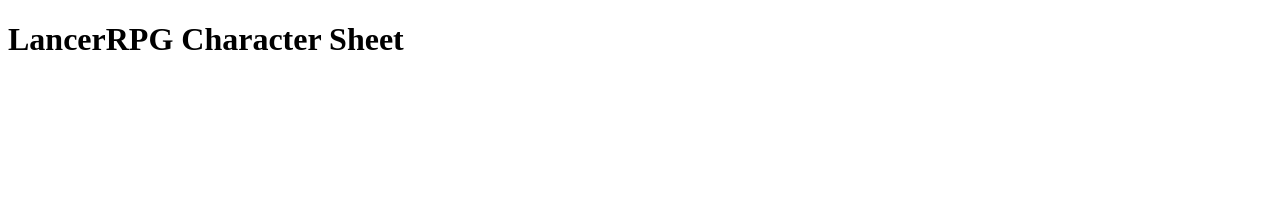
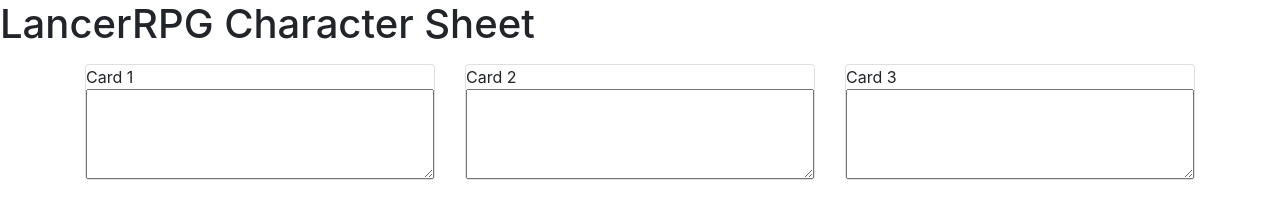
Before and after one commit to OswfO/OswfO.github.io, a plain HTML site: page LancerRPG/index.html in a window 1280 px wide. Drawn offline with nearby package versions, Linux system fonts and the light colour scheme.

Commit message:
Update index.html

```diff
--- a/LancerRPG/index.html
+++ b/LancerRPG/index.html
@@ -1,14 +1,42 @@
 <!DOCTYPE html>
 <html>
 <head>
-  <link rel="stylesheet" href="style.css">
+  <meta charset="UTF-8">
+  <meta name="viewport" content="width=device-width, initial-scale=1">
+  <title>LancerRPG Character Sheet</title>
+  <link rel="stylesheet" type="text/css" href="style.css">
+  <script src="https://cdn.jsdelivr.net/npm/sortablejs@1.13.0/Sortable.min.js"></script>
+  <link rel="stylesheet" href="https://stackpath.bootstrapcdn.com/bootstrap/4.3.1/css/bootstrap.min.css">
 </head>
 <body>
   <header>
     <h1>LancerRPG Character Sheet</h1>
   </header>
-
-
+  <div class="container">
+    <div id="columns" class="row">
+      <div class="col">
+        <div class="card my-2" id="card1">
+          <div class="ribbon"><span>Card 1</span></div>
+          <textarea class="card-body"></textarea>
+        </div>
+        <!-- Add more cards here -->
+      </div>
+      <div class="col">
+        <div class="card my-2" id="card2">
+          <div class="ribbon"><span>Card 2</span></div>
+          <textarea class="card-body"></textarea>
+        </div>
+        <!-- Add more cards here -->
+      </div>
+      <div class="col">
+        <div class="card my-2" id="card3">
+          <div class="ribbon"><span>Card 3</span></div>
+          <textarea class="card-body"></textarea>
+        </div>
+        <!-- Add more cards here -->
+      </div>
+    </div>
+  </div>
   <script src="script.js"></script>
 </body>
 </html>
```
